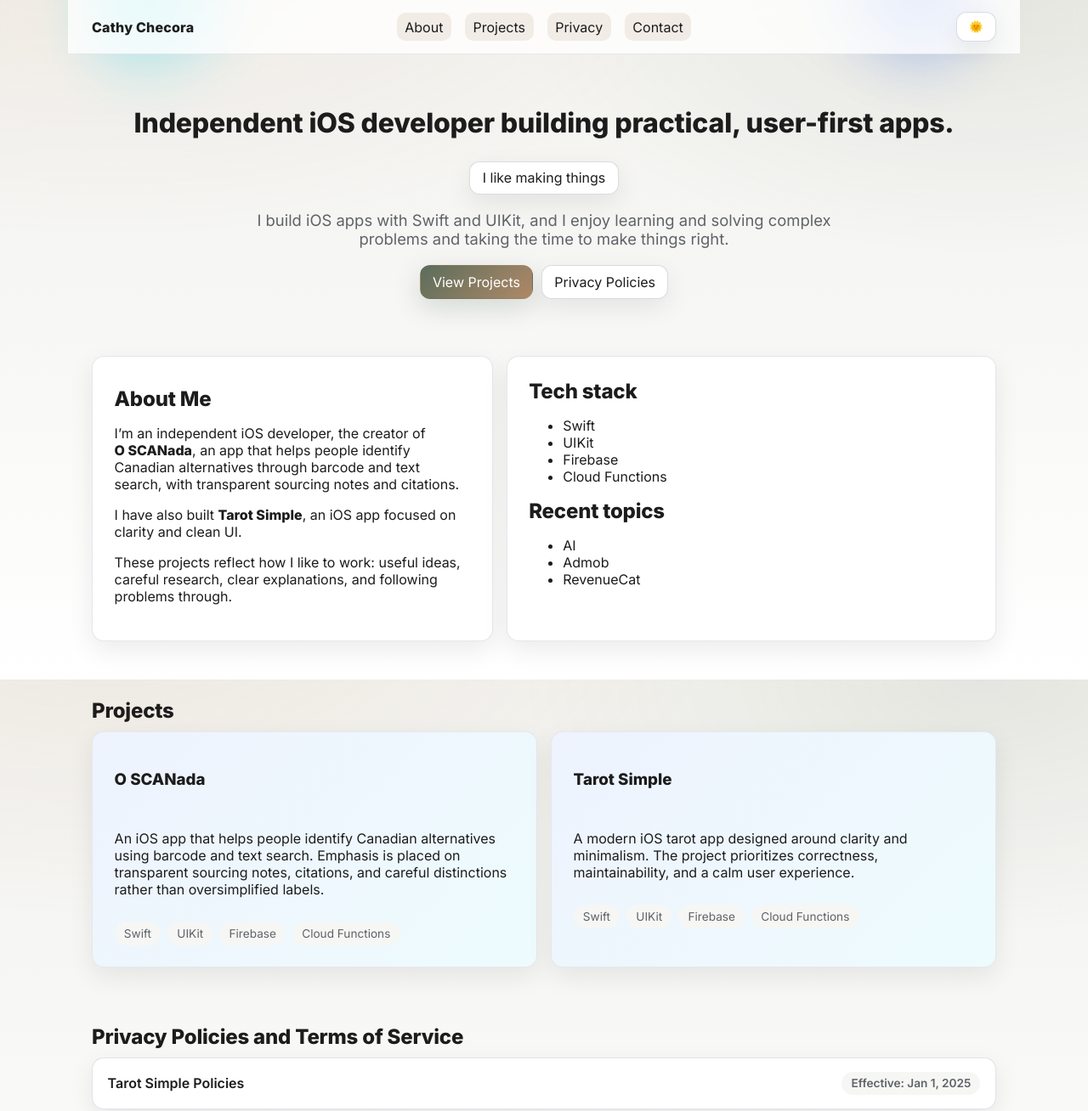
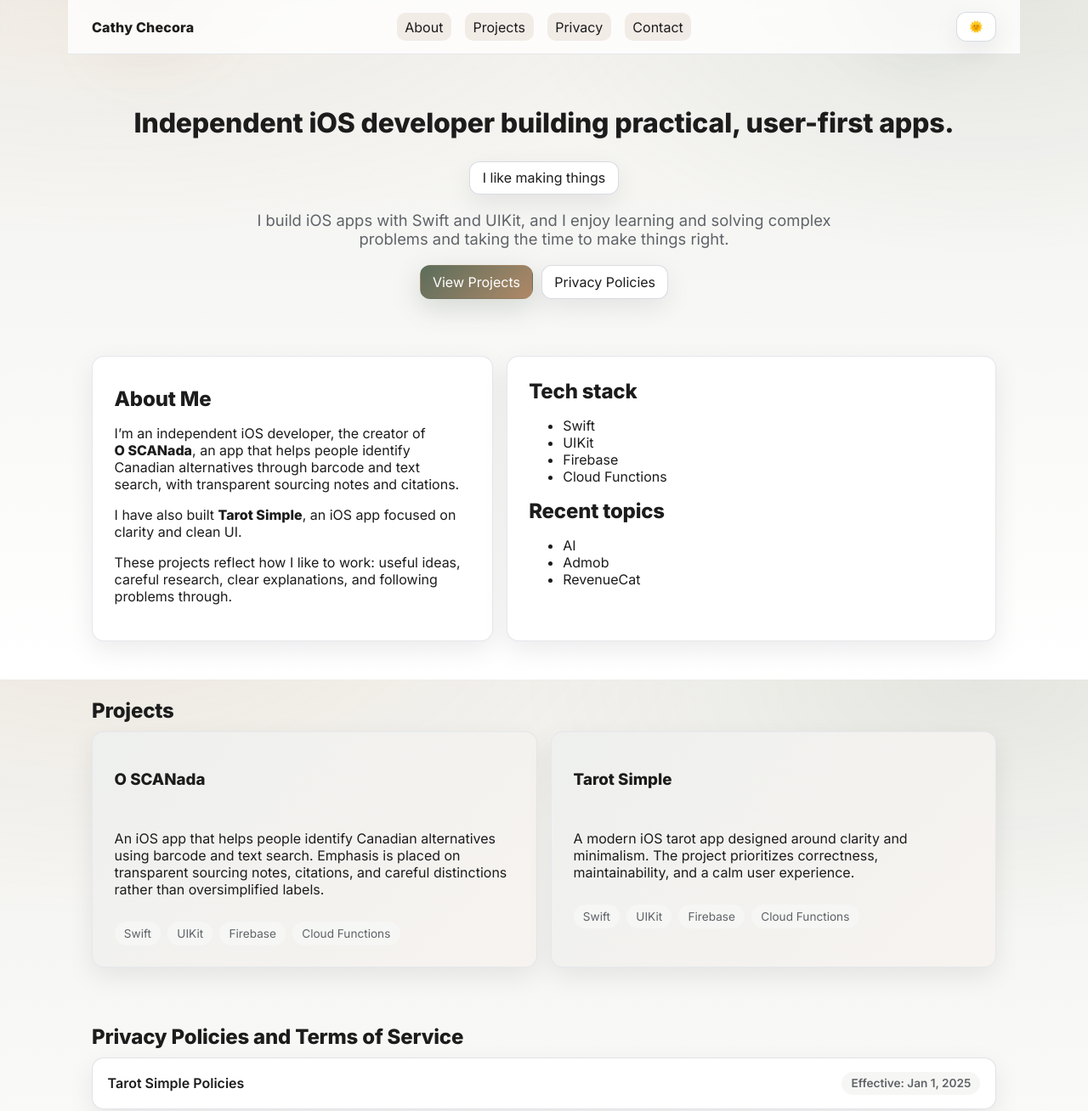
Before and after one commit to CChecora/cchecora.github.io, a plain HTML site: page index.html in a window 1280 px wide. Shown: the top 1308 px of the page at 85% size. Drawn offline with Linux system fonts and the light colour scheme.

Commit message:
Update orb background colors and project background

```diff
--- a/style.css
+++ b/style.css
@@ -137,8 +137,8 @@
     /* Floating orbs background */
     .orbs { position: absolute; inset: -80px 0 auto 0; height: 240px; pointer-events: none; overflow: hidden; }
     .orb { position: absolute; width: 220px; height: 220px; border-radius: 50%; filter: blur(30px); opacity: .6; animation: float 12s ease-in-out infinite; }
-    .orb.a { left: 8%; top: -20px; background: radial-gradient(circle at 30% 30%, #22d3ee, transparent 60%); }
-    .orb.b { right: 10%; top: -40px; background: radial-gradient(circle at 70% 40%, #2563eb, transparent 60%); animation-delay: 2.2s; }
+    .orb.a { left: 8%; top: -20px; background: radial-gradient(circle at 30% 30%, rgba(176, 137, 104, 0.25), transparent 60%); }
+    .orb.b { right: 10%; top: -40px; background: radial-gradient(circle at 70% 40%, rgba(91, 109, 91, 0.25), transparent 60%); animation-delay: 2.2s; }
     @keyframes float { 0%,100%{ transform: translateY(0)} 50%{ transform: translateY(14px)} }
 
     /* =====================
@@ -157,7 +157,7 @@
     .grid { display: grid; gap: 1rem; grid-template-columns: repeat(12, 1fr); padding-inline: var(--spacing); }
     .project { grid-column: span 12; display: grid; grid-template-columns: 1fr; gap: 1rem; position: relative; overflow: hidden; }
     .project:hover .project-bg { transform: scale(1.04); }
-    .project-bg { position: absolute; inset: 0; background: linear-gradient(135deg, rgba(37,99,235,.08), rgba(34,211,238,.08)); transition: transform var(--transition); }
+    .project-bg { position: absolute; inset: 0; background: linear-gradient(135deg, rgba(91, 109, 91, 0.10), rgba(176, 137, 104, 0.10)); transition: transform var(--transition); }
     .project-content { position: relative; display: grid; gap: .8rem; }
     .tags { display: flex; gap: .5rem; flex-wrap: wrap; }
     .project a:hover h3 { text-decoration: underline; }
```
